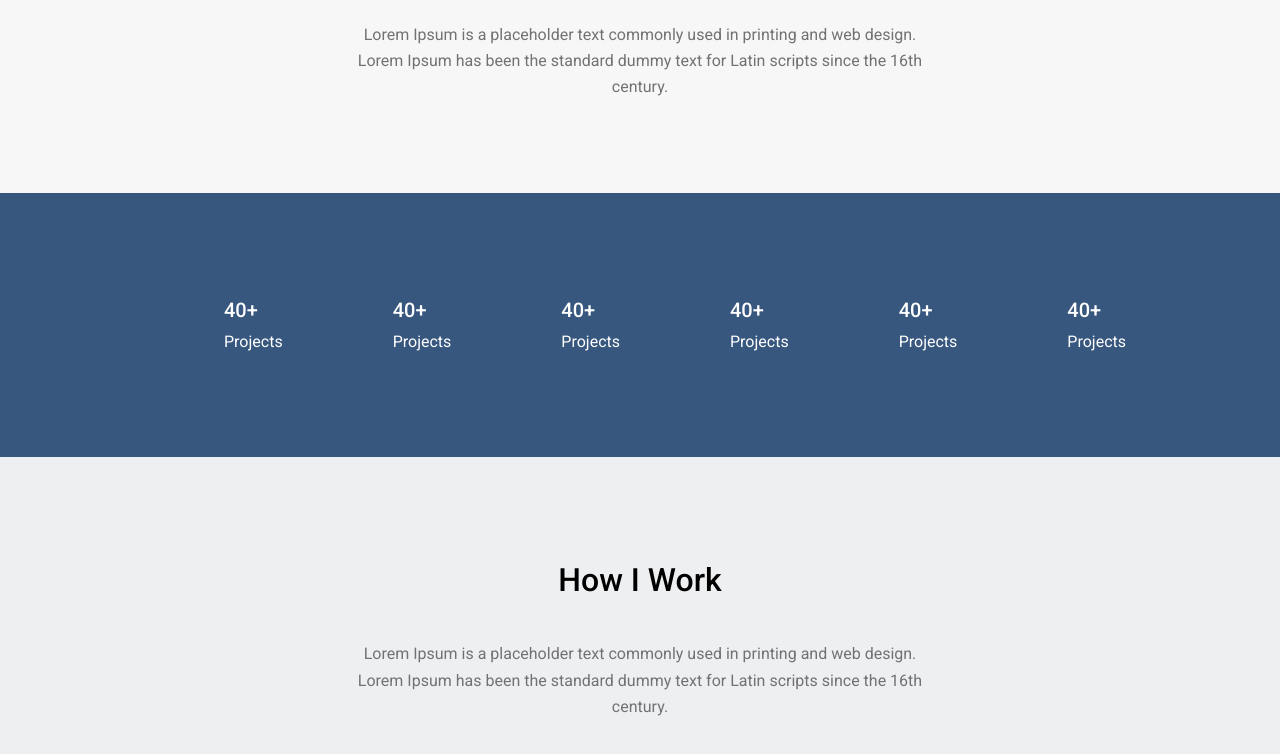
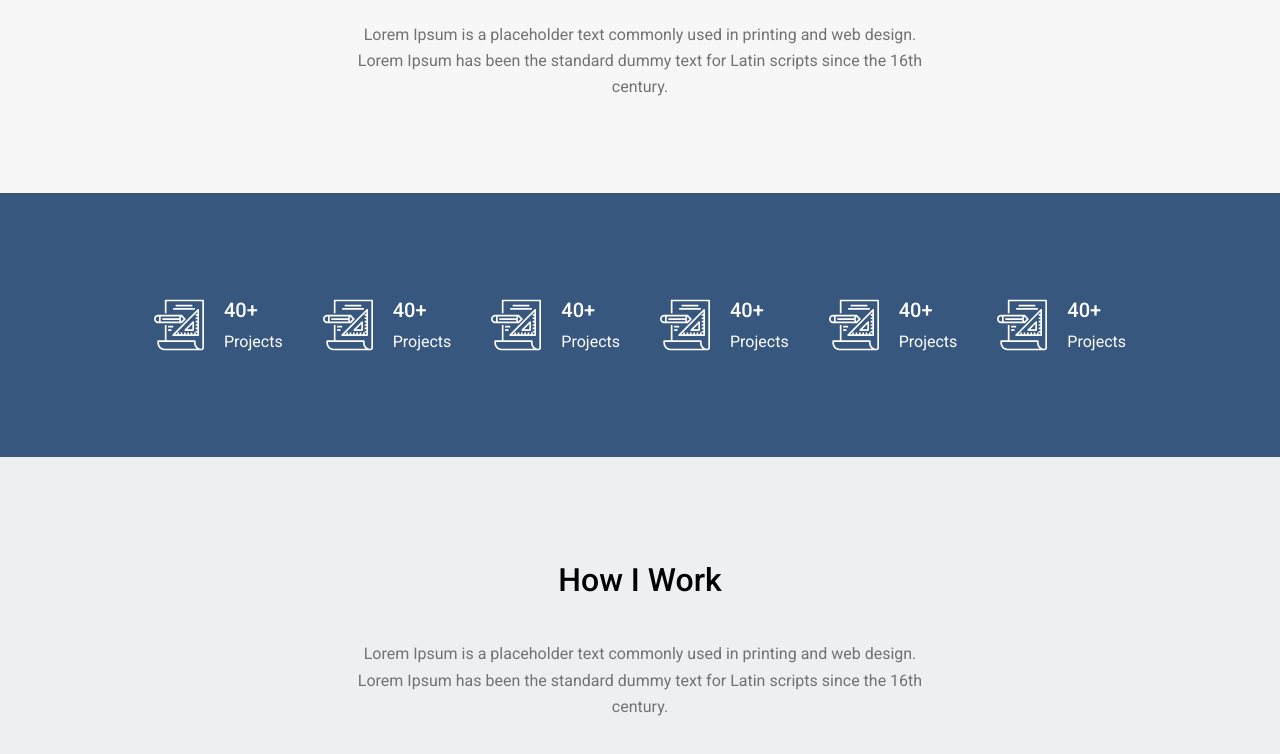
Before and after one commit to Sergei-Monastyretskiy/lesson11, a website: page index.html in a window 1280 px wide. Shown: the part 854-1608 px from the top of the page. Drawn offline with nearby package versions, Linux system fonts and the light colour scheme; the site is published under a folder, as on GitHub Pages, so addresses that start at the root find nothing.

Commit message:
Update index.html

```diff
--- a/index.html
+++ b/index.html
@@ -57,42 +57,42 @@
     <section class="stat-section">
         <h2 class="visually-hidden">My Stats</h2>
         <div class="stat-item">
-            <img src="/assets/images/icon.svg" alt="" class="stat-item-icon">
+            <img src="assets/images/icon.svg" alt="" class="stat-item-icon">
             <div class="stat-text">
                 <span class="stat-number">40+</span>
                 <span class="stat-label">Projects</span>
             </div>
         </div>
         <div class="stat-item">
-            <img src="/assets/images/icon.svg" alt="" class="stat-item-icon">
+            <img src="assets/images/icon.svg" alt="" class="stat-item-icon">
             <div class="stat-text">
                 <span class="stat-number">40+</span>
                 <span class="stat-label">Projects</span>
             </div>
         </div>
         <div class="stat-item">
-            <img src="/assets/images/icon.svg" alt="" class="stat-item-icon">
+            <img src="assets/images/icon.svg" alt="" class="stat-item-icon">
             <div class="stat-text">
                 <span class="stat-number">40+</span>
                 <span class="stat-label">Projects</span>
             </div>
         </div>
         <div class="stat-item">
-            <img src="/assets/images/icon.svg" alt="" class="stat-item-icon">
+            <img src="assets/images/icon.svg" alt="" class="stat-item-icon">
             <div class="stat-text">
                 <span class="stat-number">40+</span>
                 <span class="stat-label">Projects</span>
             </div>
         </div>
         <div class="stat-item">
-            <img src="/assets/images/icon.svg" alt="" class="stat-item-icon">
+            <img src="assets/images/icon.svg" alt="" class="stat-item-icon">
             <div class="stat-text">
                 <span class="stat-number">40+</span>
                 <span class="stat-label">Projects</span>
             </div>
         </div>
         <div class="stat-item">
-            <img src="/assets/images/icon.svg" alt="" class="stat-item-icon">
+            <img src="assets/images/icon.svg" alt="" class="stat-item-icon">
             <div class="stat-text">
                 <span class="stat-number">40+</span>
                 <span class="stat-label">Projects</span>
```
